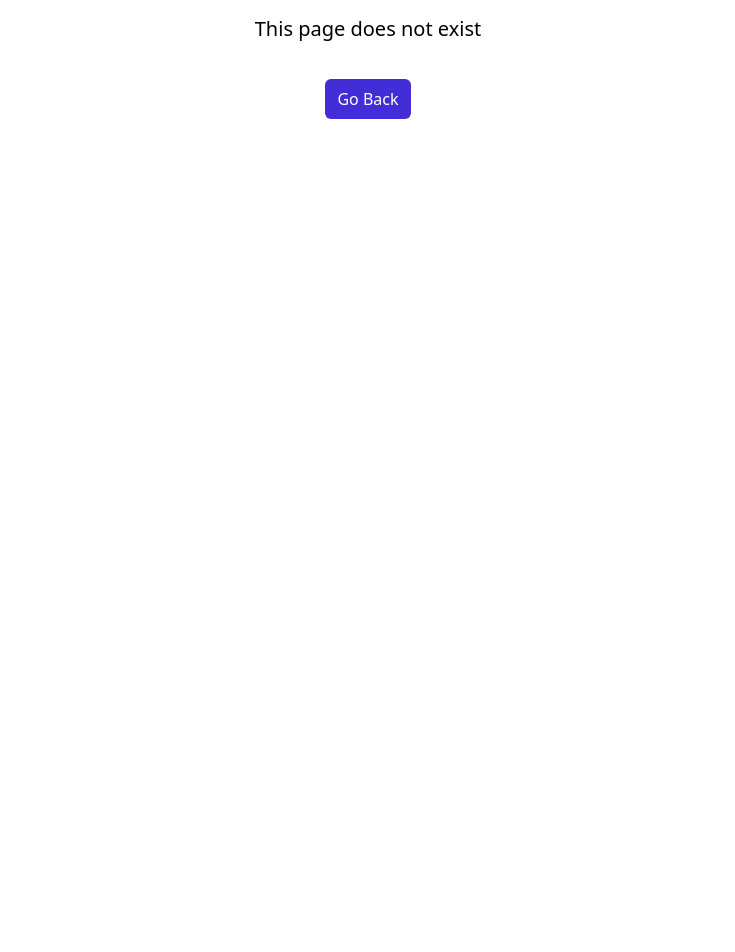
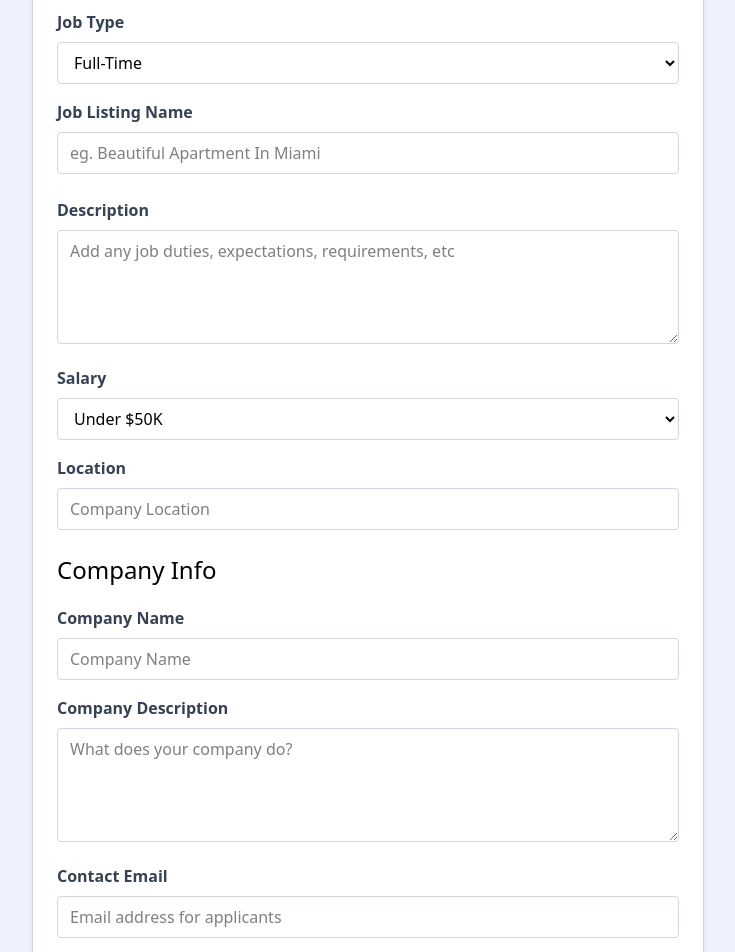
Before and after one commit to kamuz/react-jobs, a React (Vite) app: page /add-job in a window 1280 px wide. Before the commit this address had no page. Shown: the part 260-1212 px from the top of the page, without its empty margins (272-1007 px from the left). Before the commit the page ends 800 px from the top, so only its background shows below. Built offline with nearby package versions, Linux system fonts and the light colour scheme.

Commit message:
Output submit data in console

```diff
--- a/src/App.jsx
+++ b/src/App.jsx
@@ -4,19 +4,26 @@
 import MainLayout from "./layouts/MainLayout";
 import NotFoundPage from "./pages/NotFoundPage";
 import JobPage, {jobLoader} from "./pages/JobPage";
+import AddJobPage from "./pages/AddJobPage";
+
+const App = () => {
+
+  const addJob = (newJob) => {
+    console.log(newJob);
+  }
 
   const router = createBrowserRouter(
     createRoutesFromElements(
       <Route path="/" element={<MainLayout />}>
         <Route path="/" element={<HomePage />} />
         <Route path="/jobs" element={<JobsPage />} />
+        <Route path="/add-job" element={<AddJobPage addJobSubmit={addJob} />} />
         <Route path="/jobs/:id" element={<JobPage />} loader={jobLoader} />
         <Route path="*" element={<NotFoundPage />} />
       </Route>
     )
   );
 
-const App = () => {
   return <RouterProvider router={router} />
 };
 
--- /dev/null
+++ b/src/pages/AddJobPage.jsx
@@ -0,0 +1,114 @@
+import { useState } from "react";
+import { useNavigate } from "react-router-dom";
+
+const AddJobPage = ({addJobSubmit}) => {
+
+  // Get data from form
+  const [title, setTitle] = useState('');
+  const [type, setType] = useState('Full-Time');
+  const [location, setLocation] = useState('');
+  const [description, setDescription] = useState('');
+  const [salary, setSalary] = useState('Under $50K');
+  const [companyName, setCompanyName] = useState('');
+  const [companyDescription, setCompanyDescription] = useState('');
+  const [contactEmail, setContactEmail] = useState('');
+  const [contactPhone, setContactPhone] = useState('');
+
+  const navigate = useNavigate();
+
+  const submitForm = (e) => {
+
+    e.preventDefault();
+
+    console.log(title);
+
+    const newJob = {
+      title,
+      type,
+      location,
+      description,
+      salary,
+      company: {
+        name: companyName,
+        description: companyDescription,
+        contactEmail,
+        contactPhone
+      }
+    }
+
+    addJobSubmit(newJob);
+
+    return navigate('/jobs');
+  }
+
+  return (
+    <section className="bg-indigo-50">
+      <div className="container m-auto max-w-2xl py-24">
+        <div className="bg-white px-6 py-8 mb-4 shadow-md rounded-md border border-gray-300 m-4 md:m-0">
+          <form onSubmit={submitForm}>
+            <h2 className="text-3xl text-center font-semibold mb-6">Add Job</h2>
+            <div className="mb-4">
+              <label htmlFor="type" className="block text-gray-700 font-bold mb-2">Job Type</label>
+              <select id="type" name="type" className="border border-gray-300 rounded w-full py-2 px-3" required value={type} onChange={(e) => setType(e.target.value)} >
+                <option value="Full-Time">Full-Time</option>
+                <option value="Part-Time">Part-Time</option>
+                <option value="Remote">Remote</option>
+                <option value="Internship">Internship</option>
+              </select>
+            </div>
+            <div className="mb-4">
+              <label className="block text-gray-700 font-bold mb-2">Job Listing Name</label>
+              <input type="text" id="title" name="title" className="border border-gray-300 rounded w-full py-2 px-3 mb-2" placeholder="eg. Beautiful Apartment In Miami" required value={title} onChange={(e) => setTitle(e.target.value)} />
+            </div>
+            <div className="mb-4">
+              <label htmlFor="description" className="block text-gray-700 font-bold mb-2">Description</label>
+              <textarea id="description" name="description" className="border border-gray-300 rounded w-full py-2 px-3" rows="4" placeholder="Add any job duties, expectations, requirements, etc" value={description} onChange={(e) => setDescription(e.target.value)}></textarea>
+            </div>
+            <div className="mb-4">
+              <label htmlFor="type" className="block text-gray-700 font-bold mb-2">Salary</label>
+              <select id="salary" name="salary" className="border border-gray-300 rounded w-full py-2 px-3" required value={salary} onChange={(e) => setSalary(e.target.value)}>
+                <option value="Under $50K">Under $50K</option>
+                <option value="$50K - 60K">$50K - $60K</option>
+                <option value="$60K - 70K">$60K - $70K</option>
+                <option value="$70K - 80K">$70K - $80K</option>
+                <option value="$80K - 90K">$80K - $90K</option>
+                <option value="$90K - 100K">$90K - $100K</option>
+                <option value="$100K - 125K">$100K - $125K</option>
+                <option value="$125K - 150K">$125K - $150K</option>
+                <option value="$150K - 175K">$150K - $175K</option>
+                <option value="$175K - 200K">$175K - $200K</option>
+                <option value="Over $200K">Over $200K</option>
+              </select>
+            </div>
+            <div className='mb-4'>
+              <label className='block text-gray-700 font-bold mb-2'>Location</label>
+              <input type='text' id='location' name='location' className='border border-gray-300 rounded w-full py-2 px-3 mb-2' placeholder='Company Location' required value={location} onChange={(e) => setLocation(e.target.value)}/>
+            </div>
+            <h3 className="text-2xl mb-5">Company Info</h3>
+            <div className="mb-4">
+              <label htmlFor="company" className="block text-gray-700 font-bold mb-2">Company Name</label>
+              <input type="text" id="company" name="company" className="border border-gray-300 rounded w-full py-2 px-3" placeholder="Company Name" value={companyName} onChange={(e) => setCompanyName(e.target.value)} />
+            </div>
+            <div className="mb-4">
+              <label htmlFor="company_description" className="block text-gray-700 font-bold mb-2">Company Description</label>
+              <textarea id="company_description" name="company_description" className="border border-gray-300 rounded w-full py-2 px-3" rows="4" placeholder="What does your company do?" value={companyDescription} onChange={(e) => setCompanyDescription(e.target.value)}></textarea>
+            </div>
+            <div className="mb-4">
+              <label htmlFor="contact_email" className="block text-gray-700 font-bold mb-2">Contact Email</label>
+              <input type="email" id="contact_email" name="contact_email" className="border border-gray-300 rounded w-full py-2 px-3" placeholder="Email address for applicants" required  value={contactEmail} onChange={(e) => setContactEmail(e.target.value)}/>
+            </div>
+            <div className="mb-4">
+              <label htmlFor="contact_phone" className="block text-gray-700 font-bold mb-2">Contact Phone</label>
+              <input type="tel" id="contact_phone" name="contact_phone" className="border border-gray-300 rounded w-full py-2 px-3" placeholder="Optional phone for applicants"  value={contactPhone} onChange={(e) => setContactPhone(e.target.value)}/>
+            </div>
+            <div>
+              <button className="bg-indigo-500 hover:bg-indigo-600 text-white font-bold py-2 px-4 rounded-full w-full focus:outline-none focus:shadow-outline" type="submit">Add Job</button>
+            </div>
+          </form>
+        </div>
+      </div>
+    </section>
+  );
+}
+
+export default AddJobPage;
```
Lines whose indentation alone changed are shown as unchanged.
